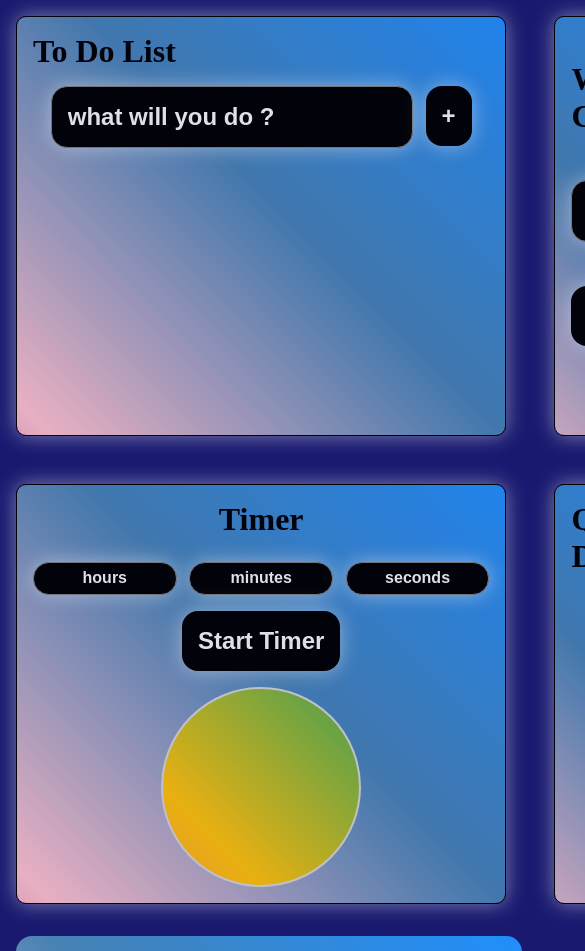
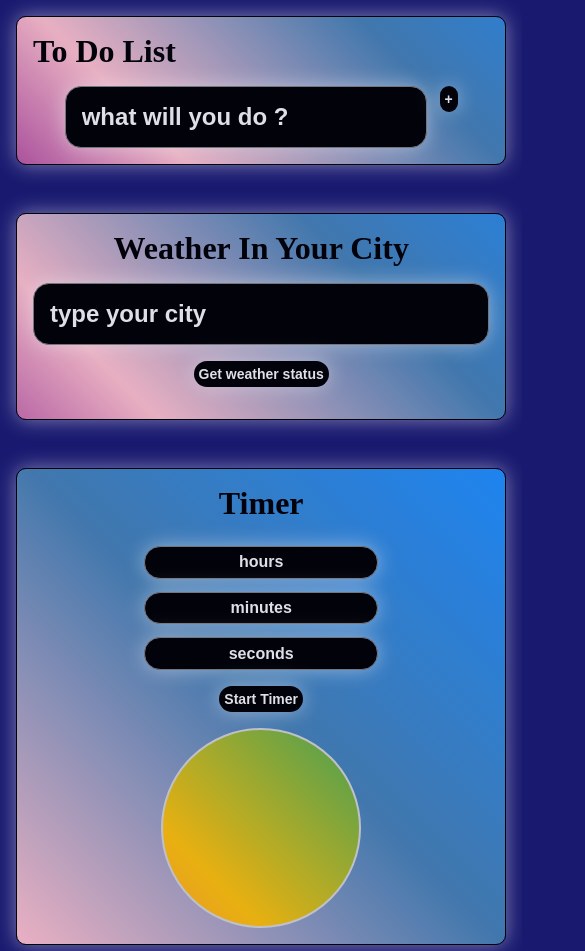
Before and after one commit to Proxyboy11/dashboard, a plain HTML site: page index.htm in a window 390 px wide. Shown: the top 951 px of the page, 585 px wide, since content can reach past the window. Drawn offline with Linux system fonts and the light colour scheme.

Commit message:
Update style.css

```diff
--- a/style.css
+++ b/style.css
@@ -291,3 +291,20 @@ button:hover {
   outline: 1px solid whitesmoke;
   outline-offset: 2px;
 }
+@media screen and (max-width: 576px) {
+  body {
+    display: flex;
+    flex-flow: column wrap;
+  }
+  .timings {
+    display: flex;
+    flex-direction: column;
+  }
+  .del-btn,
+  .input-btn,
+  .input::placeholder {
+    font-size: 14px;
+    max-width: fit-content;
+    padding: 5px;
+  }
+}
```
